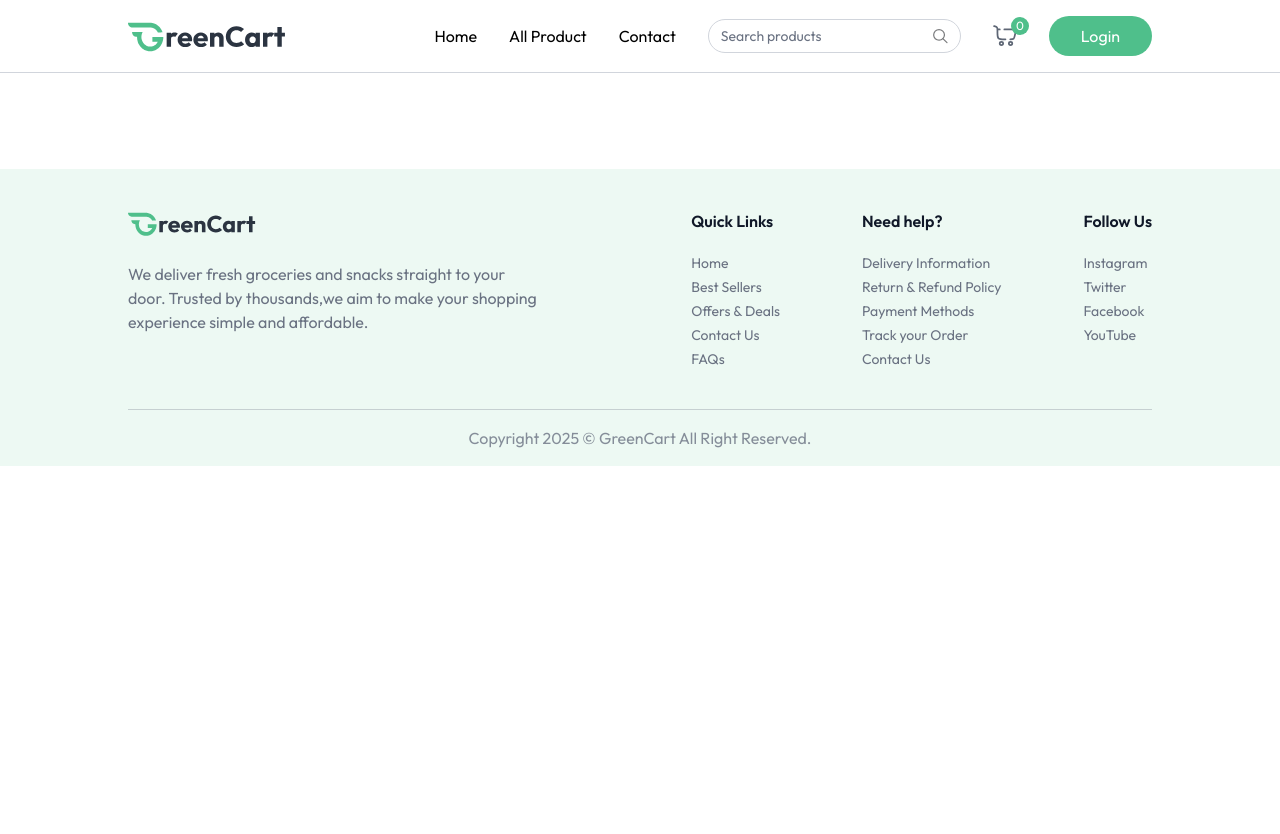
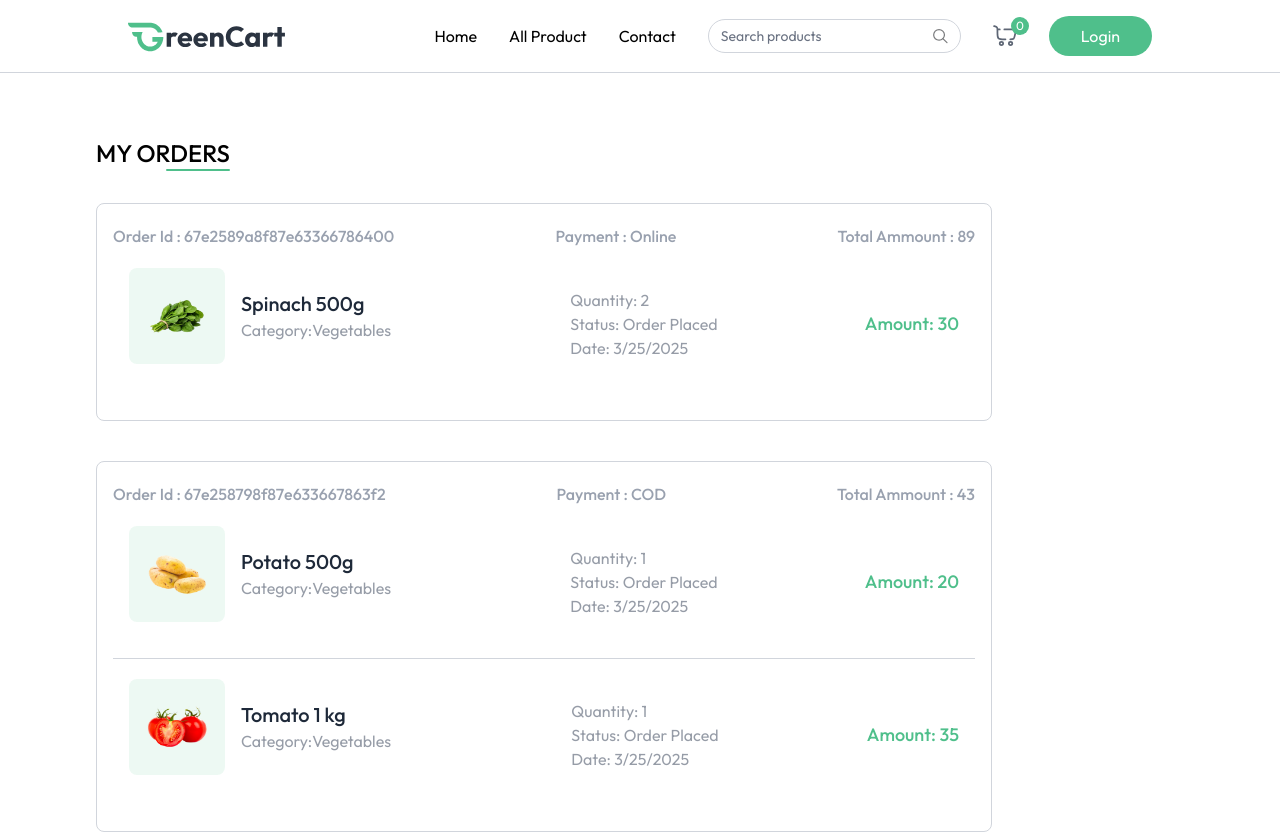
Before and after one commit to NaveenManjappa/green-cart-client, a React (Vite) app: page /my-orders in a window 1280 px wide. Shown: the top 834 px of the page. Before the commit the page ends 800 px from the top, so only its background shows below. Built offline with nearby package versions, Linux system fonts and the light colour scheme.

Commit message:
Implement my orders page

```diff
--- a/src/App.jsx
+++ b/src/App.jsx
@@ -11,6 +11,7 @@
 import ProductDetails from "./pages/ProductDetails";
 import Cart from "./pages/Cart";
 import AddAddress from "./pages/AddAddress";
+import MyOrders from "./pages/MyOrders";
 
 const App = () => {
   const isSellerPath = useLocation().pathname.includes("seller");
@@ -31,6 +32,7 @@
           <Route path="/products/:category/:id" element={<ProductDetails />} />
           <Route path="/cart" element={<Cart />} />
           <Route path="/add-address" element={<AddAddress />} />
+          <Route path="/my-orders" element={<MyOrders />} />
         </Routes>
       </div>
 
--- /dev/null
+++ b/src/pages/MyOrders.jsx
@@ -0,0 +1,75 @@
+import React, { useEffect, useState } from "react";
+import { useAppContext } from "../context/AppContext";
+import { dummyOrders } from "../assets/assets";
+
+const MyOrders = () => {
+  const [myOrders, setMyOrders] = useState([]);
+  const { currency } = useAppContext();
+
+  const fetchMyOrders = async () => {
+    setMyOrders(dummyOrders);
+  };
+
+  useEffect(() => {
+    fetchMyOrders();
+  }, []);
+  return (
+    <div className="mt-16 pb-16">
+      <div className="flex flex-col items-end w-max mb-8">
+        <p className="text-2xl font-medium uppercase">My Orders</p>
+        <div className="w-16 h-0.5 bg-primary rounded-full"></div>
+      </div>
+      {myOrders.map((order, index) => (
+        <div
+          className="border border-gray-300 rounded-lg mb-10 p-4 py-5 max-w-4xl"
+          key={index}
+        >
+          <p className="flex justify-between md:items-center text-gray-400 md:font-medium max-md:flex-col">
+            <span>Order Id : {order._id}</span>
+            <span>Payment : {order.paymentType}</span>
+            <span>
+              Total Ammount :{currency} {order.amount}
+            </span>
+          </p>
+          {order.items.map((item, index) => (
+            <div
+              key={index}
+              className={`relative bg-white text-gray-500/70 ${
+                order.items.length !== index + 1 && "border-b"
+              } border-gray-300 flex flex-col md:flex-row md:items-center justify-between p-4 py-5 md:gap-16 w-full max-w-4xl`}
+            >
+              <div className="flex items-center mb-4 mb:mb-0">
+                <div className="bg-primary/10 p-4 rounded-lg">
+                  <img
+                    className="w-16 h-16"
+                    src={item.product.image[0]}
+                    alt="product image"
+                  />
+                </div>
+
+                <div className="ml-4">
+                  <h2 className="text-xl font-medium text-gray-800">
+                    {item.product.name}
+                  </h2>
+                  <p>Category:{item.product.category}</p>
+                </div>
+              </div>
+              <div className="flex flex-col justify-center md:ml-8 mb-4 md:mb-0">
+                <p>Quantity: {item.quantity || "1"}</p>
+                <p>Status: {order.status}</p>
+                <p>Date: {new Date(order.createdAt).toLocaleDateString()}</p>
+              </div>
+              <p className="text-primary text-lg font-medium">
+                Amount: {currency}
+                {item.product.offerPrice * item.quantity}
+              </p>
+
+            </div>
+          ))}
+        </div>
+      ))}
+    </div>
+  );
+};
+
+export default MyOrders;
```
